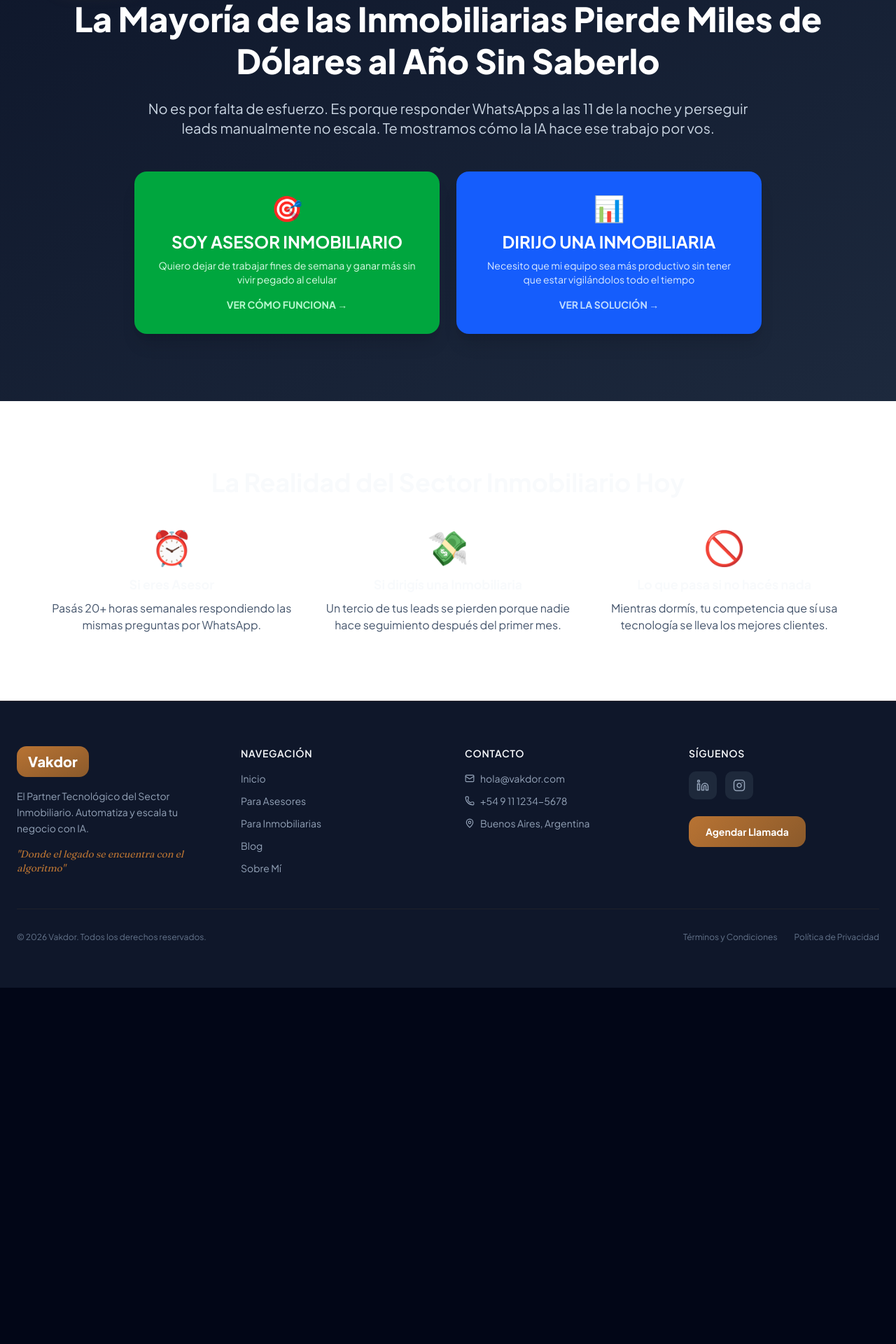
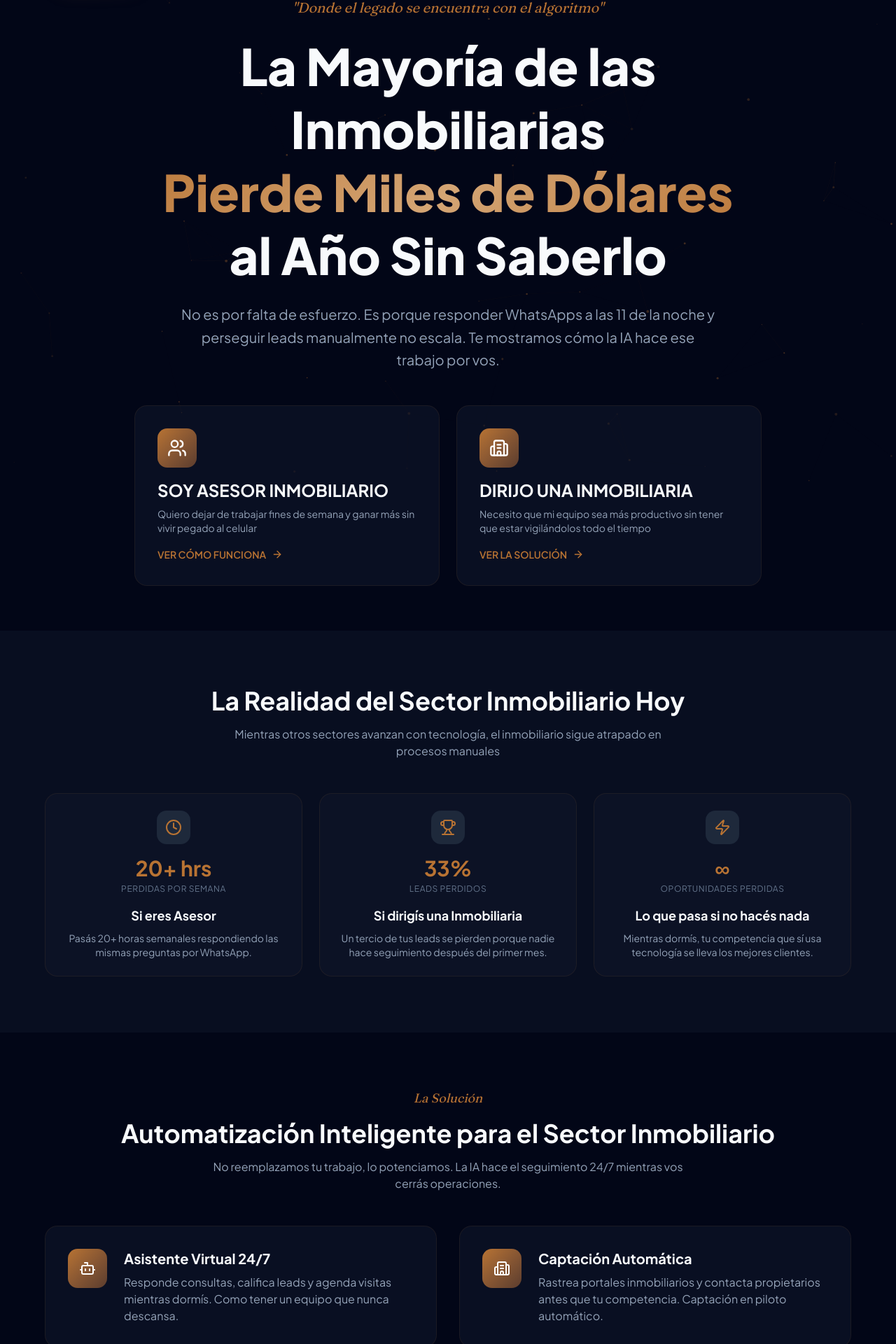
Before and after one commit to osterrietchleonardo-rgb/Vakdor-App, a Next.js app in the folder website/: page / in a window 1280 px wide. Shown: the part 99-2019 px from the top of the page at 70% size. Before the commit the page ends 1510 px from the top, so only its background shows below. Built offline with nearby package versions, Linux system fonts and the light colour scheme.

Commit message:
feat: Complete homepage redesign with Sovereign Intelligence theme
- Interactive ParticleField background
- Hero with gradient copper text and kinetic cards
- Problem section with animated stats
- Solution section with feature cards
- CTA with copper glow animation

```diff
--- a/website/src/app/page.tsx
+++ b/website/src/app/page.tsx
@@ -2,88 +2,193 @@ import React from 'react';
 import Link from 'next/link';
 import { Header } from '@/components/layout/Header';
 import { Footer } from '@/components/layout/Footer';
+import { ParticleField } from '@/components/effects/ParticleField';
+import { ArrowRight, Bot, Building2, Users, Zap, Trophy, Clock } from 'lucide-react';
 
 export default function HomePage() {
   return (
-    <div className="min-h-screen flex flex-col">
+    <div className="min-h-screen flex flex-col bg-[#020617] relative">
+      <ParticleField />
       <Header />
 
-      <main className="flex-1">
-        {/* Hero Section - Segmentador */}
-        <section className="bg-gradient-to-br from-slate-900 to-slate-800 text-white py-16 md:py-24 px-4">
-          <div className="max-w-6xl mx-auto text-center">
-            <h1 className="text-3xl md:text-5xl font-black mb-4 md:mb-6 leading-tight">
-              La Mayoría de las Inmobiliarias Pierde Miles de Dólares al Año Sin Saberlo
-            </h1>
-            <p className="text-lg md:text-xl text-slate-300 mb-8 md:mb-12 max-w-4xl mx-auto">
-              No es por falta de esfuerzo. Es porque responder WhatsApps a las 11 de la noche y perseguir leads manualmente no escala. Te mostramos cómo la IA hace ese trabajo por vos.
+      <main className="flex-1 relative z-10">
+        <section className="min-h-screen flex items-center justify-center pt-24 pb-16 px-4">
+          <div className="max-w-5xl mx-auto text-center">
+            <p className="font-accent text-[#B87333] text-lg md:text-xl mb-6 animate-fade-in">
+              "Donde el legado se encuentra con el algoritmo"
             </p>
 
-            {/* Segmentador Buttons */}
-            <div className="grid md:grid-cols-2 gap-4 md:gap-6 max-w-4xl mx-auto">
+            <h1 className="text-4xl md:text-6xl lg:text-7xl font-extrabold text-[#F8FAFC] mb-6 leading-tight animate-fade-in-up">
+              La Mayoría de las Inmobiliarias
+              <span className="block text-gradient-copper">Pierde Miles de Dólares</span>
+              al Año Sin Saberlo
+            </h1>
+
+            <p className="text-lg md:text-xl text-[#94A3B8] mb-12 max-w-3xl mx-auto leading-relaxed animate-fade-in-up" style={{ animationDelay: '0.2s' }}>
+              No es por falta de esfuerzo. Es porque responder WhatsApps a las 11 de la noche
+              y perseguir leads manualmente no escala. Te mostramos cómo la IA hace ese trabajo por vos.
+            </p>
+
+            <div className="grid md:grid-cols-2 gap-6 max-w-4xl mx-auto animate-fade-in-up" style={{ animationDelay: '0.4s' }}>
               <Link
                 href="/asesor-top"
-                className="bg-green-600 hover:bg-green-700 text-white p-6 md:p-8 rounded-2xl shadow-xl transition-all active:scale-95 group"
+                className="kinetic-card p-8 rounded-2xl text-left group"
               >
-                <div className="text-4xl mb-3">🎯</div>
-                <h2 className="text-xl md:text-2xl font-bold mb-2">SOY ASESOR INMOBILIARIO</h2>
-                <p className="text-sm text-green-100">
+                <div className="w-14 h-14 rounded-xl bg-gradient-to-br from-[#B87333] to-[#5C3D2E] flex items-center justify-center mb-4 group-hover:scale-110 transition-transform">
+                  <Users className="text-white" size={28} />
+                </div>
+                <h2 className="text-xl md:text-2xl font-bold text-[#F8FAFC] mb-2">
+                  SOY ASESOR INMOBILIARIO
+                </h2>
+                <p className="text-[#94A3B8] text-sm mb-4">
                   Quiero dejar de trabajar fines de semana y ganar más sin vivir pegado al celular
                 </p>
-                <div className="mt-4 text-sm font-bold text-green-200 group-hover:text-white transition-colors">
-                  VER CÓMO FUNCIONA →
-                </div>
+                <span className="inline-flex items-center gap-2 text-[#B87333] font-semibold text-sm group-hover:gap-3 transition-all">
+                  VER CÓMO FUNCIONA <ArrowRight size={16} />
+                </span>
               </Link>
 
               <Link
                 href="/inmobiliaria"
-                className="bg-blue-600 hover:bg-blue-700 text-white p-6 md:p-8 rounded-2xl shadow-xl transition-all active:scale-95 group"
+                className="kinetic-card p-8 rounded-2xl text-left group"
               >
-                <div className="text-4xl mb-3">📊</div>
-                <h2 className="text-xl md:text-2xl font-bold mb-2">DIRIJO UNA INMOBILIARIA</h2>
-                <p className="text-sm text-blue-100">
+                <div className="w-14 h-14 rounded-xl bg-gradient-to-br from-[#B87333] to-[#5C3D2E] flex items-center justify-center mb-4 group-hover:scale-110 transition-transform">
+                  <Building2 className="text-white" size={28} />
+                </div>
+                <h2 className="text-xl md:text-2xl font-bold text-[#F8FAFC] mb-2">
+                  DIRIJO UNA INMOBILIARIA
+                </h2>
+                <p className="text-[#94A3B8] text-sm mb-4">
                   Necesito que mi equipo sea más productivo sin tener que estar vigilándolos todo el tiempo
                 </p>
-                <div className="mt-4 text-sm font-bold text-blue-200 group-hover:text-white transition-colors">
-                  VER LA SOLUCIÓN →
-                </div>
+                <span className="inline-flex items-center gap-2 text-[#B87333] font-semibold text-sm group-hover:gap-3 transition-all">
+                  VER LA SOLUCIÓN <ArrowRight size={16} />
+                </span>
               </Link>
             </div>
           </div>
         </section>
 
-        {/* Problema Universal */}
-        <section className="py-16 md:py-24 px-4 bg-white">
+        <section className="py-20 px-4 bg-[#0F172A]/50">
           <div className="max-w-6xl mx-auto">
-            <h2 className="text-3xl md:text-4xl font-bold text-center mb-12">
+            <h2 className="text-3xl md:text-4xl font-bold text-center text-[#F8FAFC] mb-4">
               La Realidad del Sector Inmobiliario Hoy
             </h2>
+            <p className="text-[#94A3B8] text-center mb-12 max-w-2xl mx-auto">
+              Mientras otros sectores avanzan con tecnología, el inmobiliario sigue atrapado en procesos manuales
+            </p>
 
-            <div className="grid md:grid-cols-3 gap-8">
-              <div className="text-center">
-                <div className="text-5xl mb-4">⏰</div>
-                <h3 className="font-bold text-lg mb-2">Si eres Asesor</h3>
-                <p className="text-slate-600">
-                  Pasás 20+ horas semanales respondiendo las mismas preguntas por WhatsApp.
-                </p>
-              </div>
+            <div className="grid md:grid-cols-3 gap-6">
+              {[
+                {
+                  icon: Clock,
+                  title: 'Si eres Asesor',
+                  description: 'Pasás 20+ horas semanales respondiendo las mismas preguntas por WhatsApp.',
+                  stat: '20+ hrs',
+                  statLabel: 'perdidas por semana'
+                },
+                {
+                  icon: Trophy,
+                  title: 'Si dirigís una Inmobiliaria',
+                  description: 'Un tercio de tus leads se pierden porque nadie hace seguimiento después del primer mes.',
+                  stat: '33%',
+                  statLabel: 'leads perdidos'
+                },
+                {
+                  icon: Zap,
+                  title: 'Lo que pasa si no hacés nada',
+                  description: 'Mientras dormís, tu competencia que sí usa tecnología se lleva los mejores clientes.',
+                  stat: '∞',
+                  statLabel: 'oportunidades perdidas'
+                },
+              ].map((item, index) => (
+                <div
+                  key={index}
+                  className="kinetic-card p-6 rounded-2xl text-center"
+                >
+                  <div className="w-12 h-12 rounded-xl bg-[#1E293B] flex items-center justify-center mx-auto mb-4">
+                    <item.icon className="text-[#B87333]" size={24} />
+                  </div>
+                  <div className="text-3xl font-bold text-[#B87333] mb-1">{item.stat}</div>
+                  <div className="text-xs text-[#64748B] uppercase tracking-wider mb-4">{item.statLabel}</div>
+                  <h3 className="font-bold text-[#F8FAFC] text-lg mb-2">{item.title}</h3>
+                  <p className="text-[#94A3B8] text-sm">{item.description}</p>
+                </div>
+              ))}
+            </div>
+          </div>
+        </section>
 
-              <div className="text-center">
-                <div className="text-5xl mb-4">💸</div>
-                <h3 className="font-bold text-lg mb-2">Si dirigís una Inmobiliaria</h3>
-                <p className="text-slate-600">
-                  Un tercio de tus leads se pierden porque nadie hace seguimiento después del primer mes.
-                </p>
-              </div>
+        <section className="py-20 px-4">
+          <div className="max-w-6xl mx-auto">
+            <div className="text-center mb-12">
+              <p className="font-accent text-[#B87333] text-lg mb-4">La Solución</p>
+              <h2 className="text-3xl md:text-4xl font-bold text-[#F8FAFC] mb-4">
+                Automatización Inteligente para el Sector Inmobiliario
+              </h2>
+              <p className="text-[#94A3B8] max-w-2xl mx-auto">
+                No reemplazamos tu trabajo, lo potenciamos. La IA hace el seguimiento 24/7 mientras vos cerrás operaciones.
+              </p>
+            </div>
 
-              <div className="text-center">
-                <div className="text-5xl mb-4">🚫</div>
-                <h3 className="font-bold text-lg mb-2">Lo que pasa si no hacés nada</h3>
-                <p className="text-slate-600">
-                  Mientras dormís, tu competencia que sí usa tecnología se lleva los mejores clientes.
-                </p>
-              </div>
+            <div className="grid md:grid-cols-2 gap-8">
+              {[
+                {
+                  icon: Bot,
+                  title: 'Asistente Virtual 24/7',
+                  description: 'Responde consultas, califica leads y agenda visitas mientras dormís. Como tener un equipo que nunca descansa.',
+                },
+                {
+                  icon: Building2,
+                  title: 'Captación Automática',
+                  description: 'Rastrea portales inmobiliarios y contacta propietarios antes que tu competencia. Captación en piloto automático.',
+                },
+                {
+                  icon: Users,
+                  title: 'Seguimiento Inteligente',
+                  description: 'Ningún lead se pierde. El sistema hace seguimiento personalizado hasta que estén listos para comprar.',
+                },
+                {
+                  icon: Trophy,
+                  title: 'Dashboard de Rendimiento',
+                  description: 'Visualiza el rendimiento de tu equipo en tiempo real. Identifica oportunidades y problemas al instante.',
+                },
+              ].map((item, index) => (
+                <div
+                  key={index}
+                  className="kinetic-card p-8 rounded-2xl flex gap-6"
+                >
+                  <div className="w-14 h-14 rounded-xl bg-gradient-to-br from-[#B87333] to-[#5C3D2E] flex items-center justify-center flex-shrink-0">
+                    <item.icon className="text-white" size={24} />
+                  </div>
+                  <div>
+                    <h3 className="font-bold text-[#F8FAFC] text-xl mb-2">{item.title}</h3>
+                    <p className="text-[#94A3B8]">{item.description}</p>
+                  </div>
+                </div>
+              ))}
             </div>
+          </div>
+        </section>
+
+        <section className="py-20 px-4 bg-gradient-to-b from-[#0F172A]/50 to-[#020617]">
+          <div className="max-w-3xl mx-auto text-center">
+            <p className="font-accent text-[#B87333] text-lg mb-4">¿Listo para empezar?</p>
+            <h2 className="text-3xl md:text-4xl font-bold text-[#F8FAFC] mb-6">
+              Descubrí Cuánto Estás Perdiendo y Cómo Recuperarlo
+            </h2>
+            <p className="text-[#94A3B8] mb-8 max-w-xl mx-auto">
+              En una llamada de 15 minutos te mostramos exactamente cuánto dinero está dejando
+              tu inmobiliaria sobre la mesa y cómo podemos ayudarte a recuperarlo.
+            </p>
+            <a
+              href="https://vakdor.com/call_vsl"
+              target="_blank"
+              rel="noopener noreferrer"
+              className="inline-block cta-copper px-8 py-4 rounded-xl text-lg animate-copper-glow"
+            >
+              Agendar Llamada Estratégica
+            </a>
           </div>
         </section>
       </main>
```
